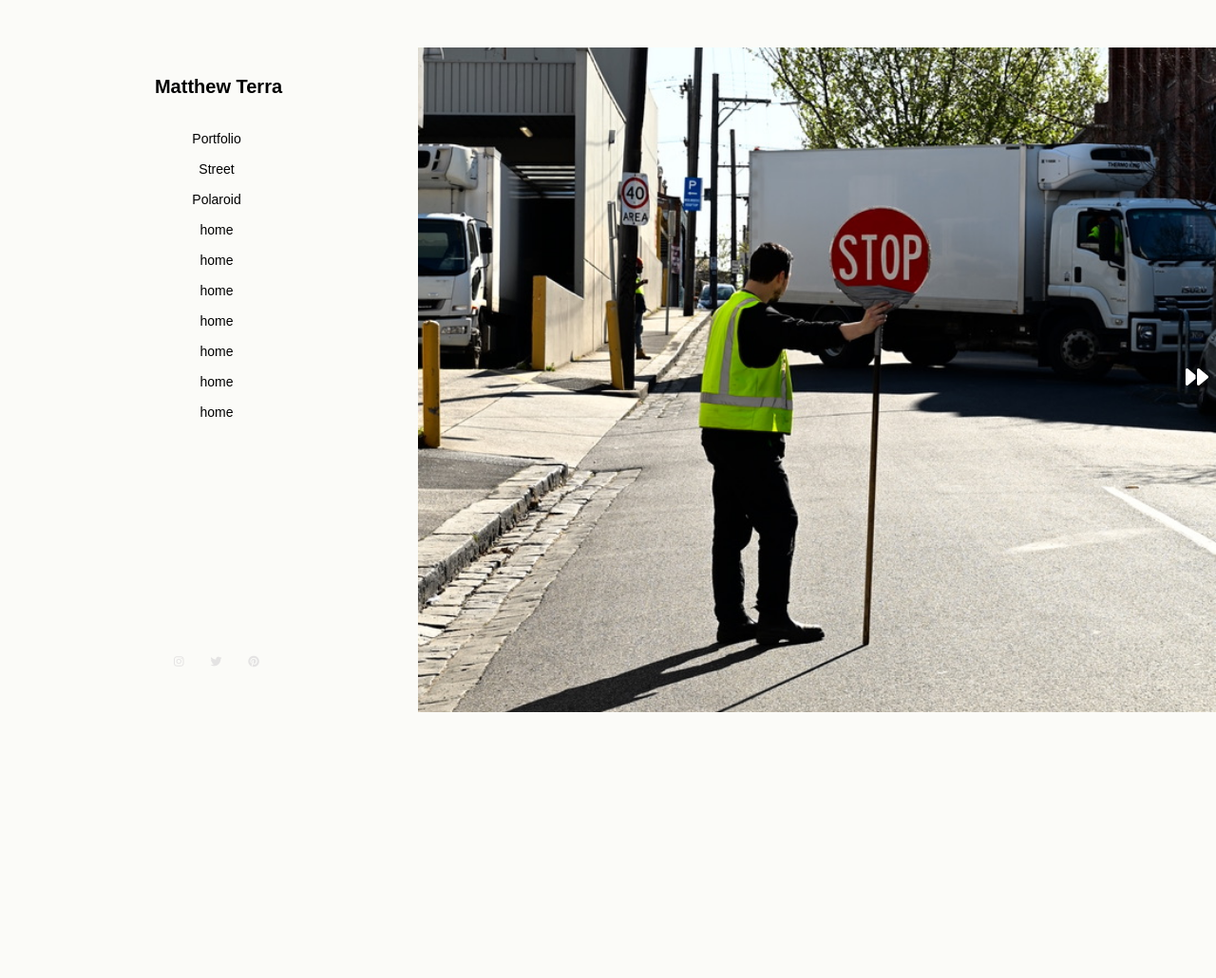
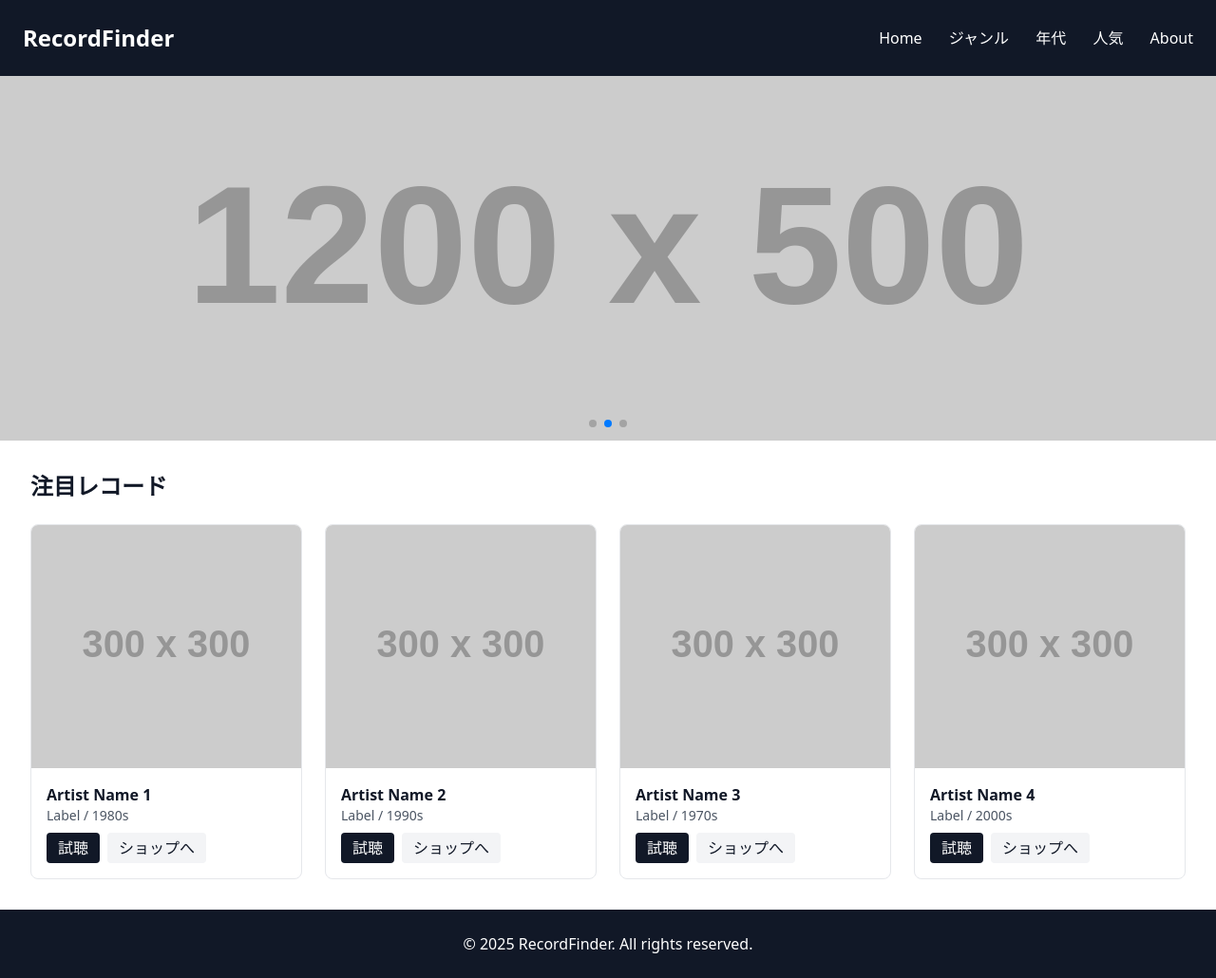
Before and after one commit to dvichisasaki/record-dig, a plain HTML site: page index.html in a window 1280 px wide. Shown: the whole page at 95% size. Before the commit the page ends 800 px from the top, so only its background shows below. Drawn offline with nearby package versions, Linux system fonts and the light colour scheme; placeholder pictures from the web are drawn by us.

Commit message:
Update index.html

```diff
--- a/index.html
+++ b/index.html
@@ -1,96 +1,113 @@
 <!DOCTYPE html>
-<html lang="en">
+<html lang="ja">
 <head>
-    <meta charset="UTF-8">
-    <meta http-equiv="X-UA-Compatible" content="IE=edge">
-    <meta name="viewport" content="width=device-width, initial-scale=1.0">
-    <link rel="stylesheet" href="styles.css">
-    <script src="https://kit.fontawesome.com/7e512de6fa.js" crossorigin="anonymous"></script>
-    <title>matthewterraphotog</title>
+  <meta charset="UTF-8">
+  <meta name="viewport" content="width=device-width, initial-scale=1.0">
+  <title>RecordFinder - ポートフォリオ</title>
+  <script src="https://cdn.tailwindcss.com"></script>
+  <link rel="stylesheet" href="https://unpkg.com/swiper@9/swiper-bundle.min.css"/>
+  <script src="https://unpkg.com/swiper@9/swiper-bundle.min.js"></script>
 </head>
-<body>
-    <header>
-            <div class="header-title-container">
-                <h1 class="header-title"><a href="#">Matthew Terra</a></h1>
-            </div>
-            <div class="pc-menus">
-                <nav>
-                    <ul class="links">
-                        <li><a href="">Portfolio</a></li>
-                        <li><a href="">Street</a></li>
-                        <li><a href="">Polaroid</a></li>
-                        <li><a href="">home</a></li>
-                        <li><a href="">home</a></li>
-                        <li><a href="">home</a></li>
-                        <li><a href="">home</a></li>
-                        <li><a href="">home</a></li>
-                        <li><a href="">home</a></li>
-                        <li><a href="">home</a></li>
-                    </ul>
-                </nav>
+<body class="bg-white text-gray-900 font-sans">
 
-                <div class="sns">
-                    <nav>
-                        <ul>
-                            <a href=""><i class="fa-brands fa-instagram"></i></a>
-                            <a href=""><i class="fa-brands fa-twitter"></i></a>
-                            <a href=""><i class="fa-brands fa-pinterest"></i></a>
-                        </ul>
-                    </nav>
-                </div>
-            </div>
+  <!-- ヘッダー -->
+  <header class="flex items-center justify-between p-6 bg-gray-900 text-white">
+    <h1 class="text-2xl font-bold">RecordFinder</h1>
+    <nav class="space-x-6">
+      <a href="#" class="hover:underline">Home</a>
+      <a href="#" class="hover:underline">ジャンル</a>
+      <a href="#" class="hover:underline">年代</a>
+      <a href="#" class="hover:underline">人気</a>
+      <a href="#" class="hover:underline">About</a>
+    </nav>
+  </header>
 
-            <div class="sp-menu">
-                <i class="fa-solid fa-bars" id="open"></i>
-            </div>
+  <!-- ヒーローセクション -->
+  <section class="relative">
+    <div class="swiper mySwiper">
+      <div class="swiper-wrapper">
+        <div class="swiper-slide">
+          <img src="https://via.placeholder.com/1200x500?text=新着レコード1" alt="新着レコード1" class="w-full h-96 object-cover">
+        </div>
+        <div class="swiper-slide">
+          <img src="https://via.placeholder.com/1200x500?text=新着レコード2" alt="新着レコード2" class="w-full h-96 object-cover">
+        </div>
+        <div class="swiper-slide">
+          <img src="https://via.placeholder.com/1200x500?text=新着レコード3" alt="新着レコード3" class="w-full h-96 object-cover">
+        </div>
+      </div>
+      <!-- ページネーション -->
+      <div class="swiper-pagination"></div>
+    </div>
+  </section>
 
-        </header>
+  <!-- 注目レコードセクション -->
+  <section class="p-8">
+    <h2 class="text-2xl font-bold mb-6">注目レコード</h2>
+    <div class="grid grid-cols-1 sm:grid-cols-2 md:grid-cols-3 lg:grid-cols-4 gap-6">
+      <!-- レコードカード -->
+      <div class="border rounded-lg overflow-hidden hover:shadow-lg transition">
+        <img src="https://via.placeholder.com/300x300?text=Record+1" alt="Record 1" class="w-full h-64 object-cover">
+        <div class="p-4">
+          <h3 class="font-semibold">Artist Name 1</h3>
+          <p class="text-gray-600 text-sm">Label / 1980s</p>
+          <div class="mt-2 flex space-x-2">
+            <button class="bg-gray-900 text-white px-3 py-1 rounded hover:bg-gray-700">試聴</button>
+            <button class="bg-gray-100 text-gray-900 px-3 py-1 rounded hover:bg-gray-200">ショップへ</button>
+          </div>
+        </div>
+      </div>
 
-    <div class="overlay">
-        <i class="fa-solid fa-xmark" id="close"></i>
-        <nav>
-            <ul>
-                <li><a href="">Portfolio</a></li>
-                <li><a href="">Street</a></li>
-                <li><a href="">Polaroid</a></li>
-                <li><a href="">home</a></li>
-                <li><a href="">home</a></li>
-                <li><a href="">home</a></li>
-                <li><a href="">home</a></li>
-                <li><a href="">home</a></li>
-                <li><a href="">home</a></li>
-                <li><a href="">home</a></li>
+      <div class="border rounded-lg overflow-hidden hover:shadow-lg transition">
+        <img src="https://via.placeholder.com/300x300?text=Record+2" alt="Record 2" class="w-full h-64 object-cover">
+        <div class="p-4">
+          <h3 class="font-semibold">Artist Name 2</h3>
+          <p class="text-gray-600 text-sm">Label / 1990s</p>
+          <div class="mt-2 flex space-x-2">
+            <button class="bg-gray-900 text-white px-3 py-1 rounded hover:bg-gray-700">試聴</button>
+            <button class="bg-gray-100 text-gray-900 px-3 py-1 rounded hover:bg-gray-200">ショップへ</button>
+          </div>
+        </div>
+      </div>
 
-            </ul>
-        </nav>
+      <div class="border rounded-lg overflow-hidden hover:shadow-lg transition">
+        <img src="https://via.placeholder.com/300x300?text=Record+3" alt="Record 3" class="w-full h-64 object-cover">
+        <div class="p-4">
+          <h3 class="font-semibold">Artist Name 3</h3>
+          <p class="text-gray-600 text-sm">Label / 1970s</p>
+          <div class="mt-2 flex space-x-2">
+            <button class="bg-gray-900 text-white px-3 py-1 rounded hover:bg-gray-700">試聴</button>
+            <button class="bg-gray-100 text-gray-900 px-3 py-1 rounded hover:bg-gray-200">ショップへ</button>
+          </div>
+        </div>
+      </div>
 
-        <div class="sns sp-menu-sns">
-            <a href=""><i class="fa-brands fa-instagram"></i></a>
-            <a href=""><i class="fa-brands fa-twitter"></i></a>
-            <a href=""><i class="fa-brands fa-pinterest"></i></a>
+      <div class="border rounded-lg overflow-hidden hover:shadow-lg transition">
+        <img src="https://via.placeholder.com/300x300?text=Record+4" alt="Record 4" class="w-full h-64 object-cover">
+        <div class="p-4">
+          <h3 class="font-semibold">Artist Name 4</h3>
+          <p class="text-gray-600 text-sm">Label / 2000s</p>
+          <div class="mt-2 flex space-x-2">
+            <button class="bg-gray-900 text-white px-3 py-1 rounded hover:bg-gray-700">試聴</button>
+            <button class="bg-gray-100 text-gray-900 px-3 py-1 rounded hover:bg-gray-200">ショップへ</button>
+          </div>
         </div>
+      </div>
     </div>
+  </section>
 
-    <div class="gallery">
-        <div class="gallery-container">
-        <ul id="gallery-image">
-            <li><img src="img/0172DD4D-AB74-4DDA-A285-FF33EB1BE130_1_105_c.jpeg" alt=""></li>
-            <li><img src="img/03480B27-872D-4ABD-9F2A-53D537FB5E24_1_105_c.jpeg" alt=""></li>
-            <li><img src="img/32B7CECB-6619-40C8-8E85-FBD6AB446A94_1_105_c.jpeg" alt=""></li>
-            <li><img src="img/33A9DD74-D1B9-4499-A27B-EE4E47C97442_1_105_c.jpeg" alt=""></li>
-            <li><img src="img/33A9DD74-D1B9-4499-A27B-EE4E47C97442_1_105_c.jpeg" alt=""></li>
-            <li><img src="img/65ADBCC8-956F-48AC-B5AC-A43F6A5EDAC6_1_105_c.jpeg" alt=""></li>
-            <li><img src="img/D68EA820-9BB7-4184-AE93-394666F2B858_1_105_c.jpeg" alt=""></li>
-            <li><img src="img/D8AE8B0B-F8A9-42D8-9781-B819ECAA17AB_1_105_c.jpeg" alt=""></li>
-            <li><img src="img/F0AA7A19-F98E-4600-9E87-C895A89E287F_1_105_c.jpeg" alt=""></li>
-        </ul>
+  <!-- フッター -->
+  <footer class="bg-gray-900 text-white p-6 text-center">
+    <p>&copy; 2025 RecordFinder. All rights reserved.</p>
+  </footer>
 
-            <button id="prev"><i class="fa-solid fa-backward"></i></button>
-            <button id="next"><i class="fa-solid fa-forward"></i></button>
-        </div>
-
-    </div>
-
-    <script src="main.js"></script>
+  <!-- Swiper初期化 -->
+  <script>
+    const swiper = new Swiper(".mySwiper", {
+      loop: true,
+      pagination: { el: ".swiper-pagination" },
+      autoplay: { delay: 3000 },
+    });
+  </script>
 </body>
 </html>
```
